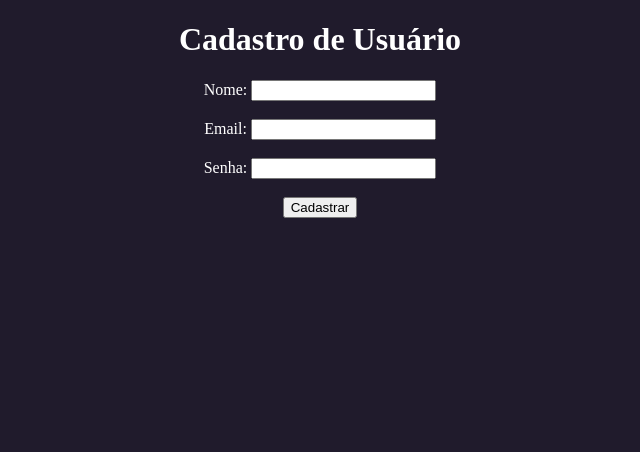
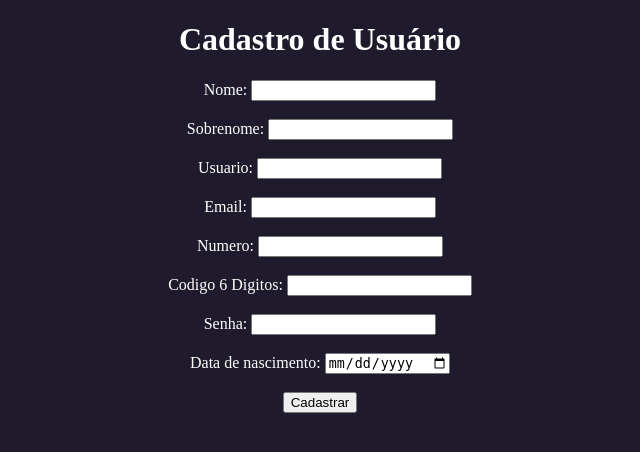
Before and after one commit to RODRIGOETEC/Space-Techs, a PHP site: page /cadastro_user.php in a window 1280 px wide. Shown: the top 452 px of the page, without its empty margins (320-960 px from the left). Run offline with PHP 8.4, Linux system fonts and the light colour scheme.

Commit message:
Fim do Cadastro

```diff
--- a/cadastro_user.php
+++ b/cadastro_user.php
@@ -7,13 +7,17 @@ $pdo = new PDO($dsn, $username, $password);
 
 // Processar o formulário de cadastro
 if ($_SERVER["REQUEST_METHOD"] == "POST") {
-    $iduser = "";
+    $iduser = $_POST["iduser"];
     $nome = $_POST["nome"];
+    $sobrenome = $_POST["sobrenome"];
     $email = $_POST["email"];
+    $numero = $_POST["numero"];
+    $codigo = $_POST["codigo"];
     $senha = $_POST["senha"];
+    $nascimento = $_POST["nascimento"];
 
     // Inserir os dados no banco de dados
-    $query = "INSERT INTO usuario (iduser, nome, email, senha) VALUES ('$iduser', '$nome', '$email', '$senha')";
+    $query = "INSERT INTO usuario (iduser, sobrenome, nome, email, numero, codigo, senha, nascimento) VALUES ('$iduser', '$sobrenome', '$nome', '$email', '$numero', '$codigo', '$senha', '$nascimento')";
     $stmt = $pdo->prepare($query);
     if ($stmt->execute()) {
         echo "Cadastro realizado com sucesso!";
@@ -53,11 +57,26 @@ if ($_SERVER["REQUEST_METHOD"] == "POST") {
         <label for="nome">Nome:</label>
         <input type="text" name="nome" required><br><br>
 
+        <label for="sobrenome">Sobrenome:</label>
+        <input type="text" name="sobrenome" required><br><br>
+
+        <label for="iduser">Usuario:</label>
+        <input type="iduser" name="iduser" required><br><br>
+
         <label for="email">Email:</label>
         <input type="email" name="email" required><br><br>
 
+        <label for="numero">Numero:</label>
+        <input type="number" name="numero" maxLength="9" required><br><br>
+
+        <label for="codigo">Codigo 6 Digitos:</label>
+        <input type="codigo" name="codigo" maxLength="6" required><br><br>
+
         <label for="senha">Senha:</label>
         <input type="password" name="senha" required><br><br>
+
+        <label for="nascimento">Data de nascimento:</label>
+        <input type="date" name="nascimento" required><br><br>
 
         <input type="submit" value="Cadastrar">
     </form>
```
Also changed, not shown: Rodrigo.PHP (line endings or trailing spaces), 1 other file.
